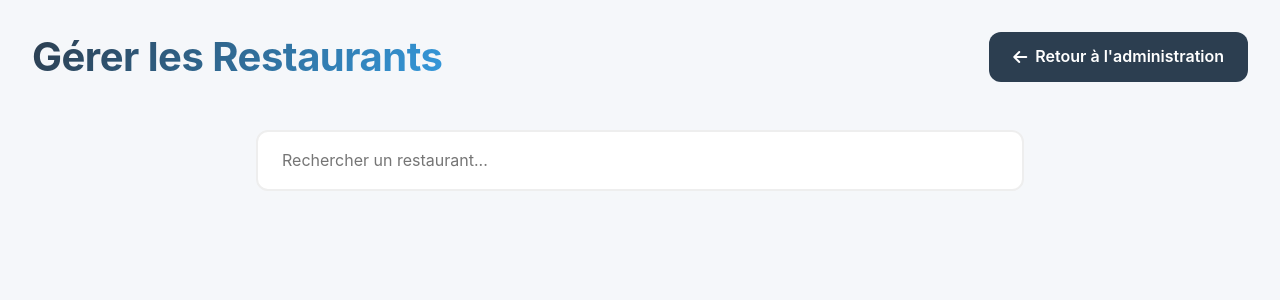
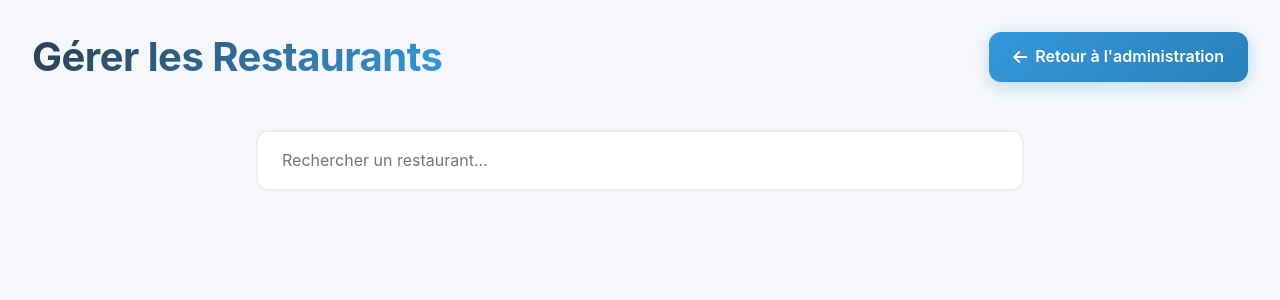
Before and after one commit to Natael21/blog-culinaire, a Jekyll site: the page admin/restaurants.html, which Jekyll copies as it is, in a window 1280 px wide. Shown: the top 300 px of the page. Built offline with Jekyll 4.4.1, drawn with Linux system fonts in a browser that asks for light colours; a script that is not in the unit is left out.

Commit message:
Update back-button styles in restaurants admin page with gradient backgrounds and enhanced hover effects for improved visual appeal.

```diff
--- a/admin/restaurants.html
+++ b/admin/restaurants.html
@@ -49,7 +49,7 @@
 
         .back-button {
             padding: 12px 24px;
-            background: var(--primary-color);
+            background: linear-gradient(135deg, #3498db, #2980b9);
             color: white;
             border: none;
             border-radius: var(--border-radius);
@@ -61,11 +61,13 @@
             transition: all 0.3s ease;
             text-decoration: none;
             margin-left: auto;
+            box-shadow: 0 4px 15px rgba(52, 152, 219, 0.3);
         }
 
         .back-button:hover {
-            background: #1a2634;
+            background: linear-gradient(135deg, #2980b9, #2573a7);
             transform: translateY(-2px);
+            box-shadow: 0 6px 20px rgba(52, 152, 219, 0.4);
         }
 
         .search-container {
```
